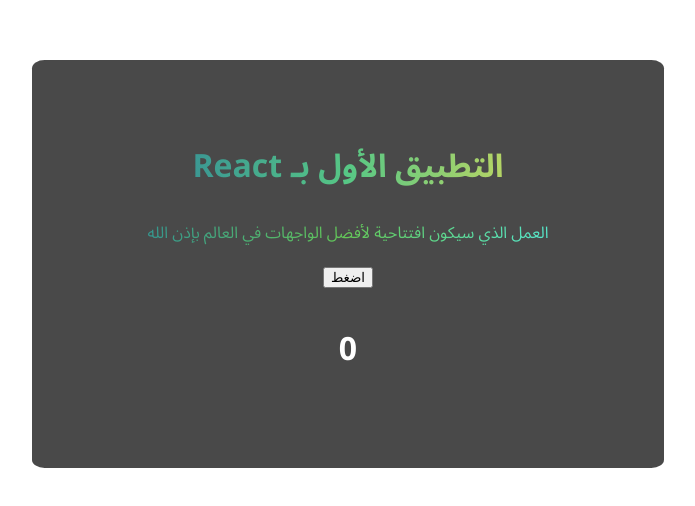
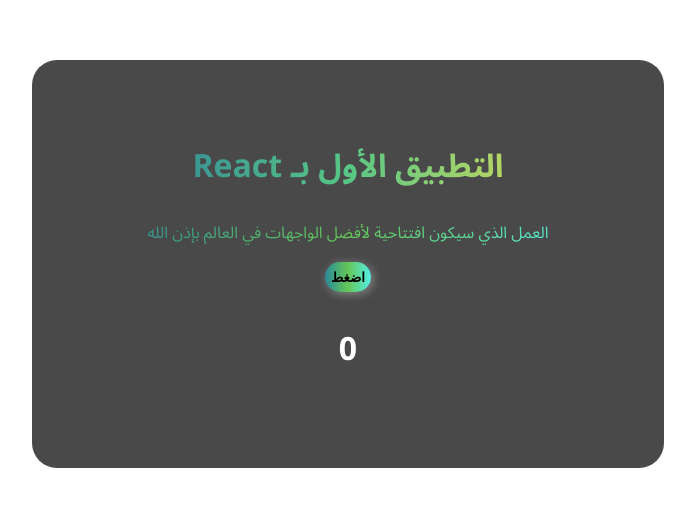
Before and after one commit to bn7ya/my-first-app, a React (Vite) app: page / in a window 1280 px wide. Shown: the part 256-762 px from the top of the page, without its empty margins (292-987 px from the left). Built offline with nearby package versions, Linux system fonts and the light colour scheme.

Commit message:
refactor: restructure Button component and styles for better organization

```diff
--- a/src/App.css
+++ b/src/App.css
@@ -4,7 +4,8 @@
     margin: 25%;
     background-color: rgba(51, 51, 51, 0.89);
     padding: 5%;
-    border-radius: 2%;
+    border-radius: 25px;
+    box-shadow: 10%;
 }
 
 .counter{
--- a/src/App.jsx
+++ b/src/App.jsx
@@ -1,7 +1,7 @@
 
 import { useState } from 'react'
 import './App.css'
-import Button from './Button'
+import Button from './Shared/Button'
 
 
 function App() {
--- a/src/Button.jsx
+++ /dev/null
@@ -1,8 +0,0 @@
-
-function Button({text, onClick}){
-    return (
-        <button onClick={onClick}>{text}</button>
-    );
-}
-
-export default Button
--- /dev/null
+++ b/src/Shared/Button.css
@@ -0,0 +1,29 @@
+.button {
+    background: linear-gradient(90deg, rgba(42, 138, 155, 1) 0%, rgba(100, 199, 87, 1) 50%, rgba(83, 237, 229, 1) 100%);
+    padding: 1.2%;
+    color: rgb(0, 0, 0);
+    border: none;
+    border-radius: 25.25px;
+    cursor: pointer;
+    box-shadow: 2px 2px 10px rgba(202, 202, 202, 0.486);
+    font-weight: bold;
+    font-family: system-ui, -apple-system, BlinkMacSystemFont, 'Segoe UI', Roboto, Oxygen, Ubuntu, Cantarell, 'Open Sans', 'Helvetica Neue', sans-serif;
+    transition: all ease-in-out 90ms;
+
+}
+
+.button:hover {
+    background: linear-gradient(155deg, rgb(15, 206, 240) 0%, rgb(125, 247, 109) 50%, rgb(101, 248, 241) 100%);
+    color: rgb(75, 75, 75);
+    box-shadow: 5px 5px 20px rgba(235, 234, 234, 0.541);
+    scale: 1.05;
+    transition: all ease-in-out 90ms;
+}
+
+.button:active {
+    background: linear-gradient(155deg, rgb(127, 233, 252) 0%, rgb(182, 230, 176) 50%, rgb(101, 248, 241) 100%);
+    color: rgb(75, 75, 75);
+    box-shadow: 20px 20px 55px rgba(247, 244, 244, 0.616);
+    scale: 0.9;
+    transition: all ease-in-out 32ms;
+}
--- /dev/null
+++ b/src/Shared/Button.jsx
@@ -0,0 +1,10 @@
+import './Button.css'
+
+
+function Button({text, onClick}){
+    return (
+        <button className="button" onClick={onClick}>{text}</button>
+    );
+}
+
+export default Button
```
